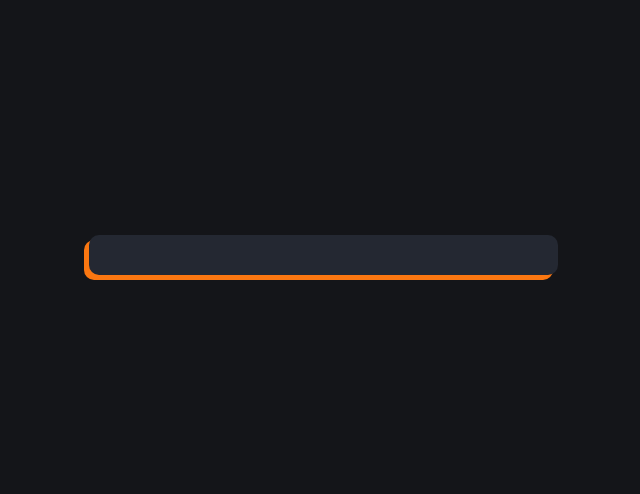
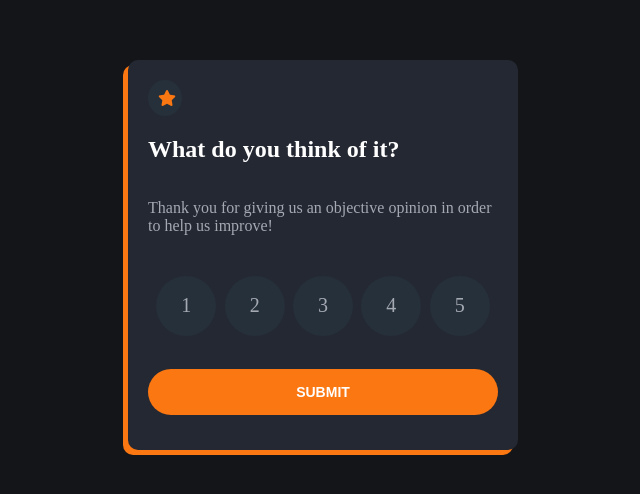
Before and after one commit to atefeh-dev/Modal-rating, a React app: page / in a window 1280 px wide. Shown: the part 148-642 px from the top of the page, without its empty margins (322-962 px from the left). Built offline with nearby package versions, Linux system fonts and the light colour scheme.

Commit message:
add rateing reducer

```diff
--- a/public/index.html
+++ b/public/index.html
@@ -1,3 +1,5 @@
+<!-- @format -->
+
 <!DOCTYPE html>
 <html lang="en">
   <head>
@@ -25,6 +27,13 @@
       Learn how to configure a non-root public URL by running `npm run build`.
     -->
     <title>React App</title>
+    <link
+      rel="stylesheet"
+      href="https://cdnjs.cloudflare.com/ajax/libs/font-awesome/6.0.0/css/all.min.css"
+      integrity="sha512-9usAa10IRO0HhonpyAIVpjrylPvoDwiPUiKdWk5t3PyolY1cOd4DSE0Ga+ri4AuTroPR5aQvXU9xC6qOPnzFeg=="
+      crossorigin="anonymous"
+      referrerpolicy="no-referrer"
+    />
   </head>
   <body>
     <noscript>You need to enable JavaScript to run this app.</noscript>
--- /dev/null
+++ b/src/actions/rate/actionType.js
@@ -0,0 +1,5 @@
+/** @format */
+
+export const rateActionType = {
+  setRate: "SET_RATE_APPLICATION",
+};
--- /dev/null
+++ b/src/actions/rate/reducer.js
@@ -0,0 +1,27 @@
+/** @format */
+
+import { rateActionType } from "./actionType";
+const initialState = {
+  rates: [
+    {
+      name: "atefeh",
+      score: "5",
+      dateTime: "3/5/2020",
+    },
+  ],
+};
+export const rateReducer = (state = initialState, action) => {
+  switch (action.type) {
+    case rateActionType.setRate:
+      return {
+        ...state.rates,
+        name: "atefe",
+        score: action.rateValue,
+        dateTime: "00-00",
+      };
+    default:
+      return {
+        ...state.rates,
+      };
+  }
+};
--- a/src/components/Modal.js
+++ b/src/components/Modal.js
@@ -1,10 +1,37 @@
 /** @format */
+import { useDispatch, useSelector } from "react-redux";
 
 const Modal = () => {
+  const rateController = useSelector((store) => store.rate);
+  console.log(rateController);
   return (
     <div className="container">
       <form className="modal-rating">
-        <div className="overlay"> </div>
+        <div className="overlay">
+          <i className="fa-solid fa-star"></i>
+          <h2> What do you think of it?</h2>
+          <p>
+            Thank you for giving us an objective opinion in order to help us
+            improve!
+          </p>
+          <div className="rating">
+            <input type="radio" name="rate" id="rate-1" value="1" required />
+            <label htmlFor="rate-1">1</label>
+
+            <input type="radio" name="rate" id="rate-2" value="2" required />
+            <label htmlFor="rate-2">2</label>
+
+            <input type="radio" name="rate" id="rate-3" value="3" required />
+            <label htmlFor="rate-3">3</label>
+
+            <input type="radio" name="rate" id="rate-4" value="4" required />
+            <label htmlFor="rate-4">4</label>
+
+            <input type="radio" name="rate" id="rate-5" value="5" required />
+            <label htmlFor="rate-5">5</label>
+          </div>
+          <button type="submit">Submit</button>
+        </div>
       </form>
     </div>
   );
--- a/src/store/reducers.js
+++ b/src/store/reducers.js
@@ -1,7 +1,8 @@
 /** @format */
 
 import { combineReducers } from "redux";
+import { rateReducer } from "../actions/rate/reducer";
 
 export default combineReducers({
-  replaceMe: () => "hi there",
+  rate: rateReducer,
 });
--- a/src/style/App.css
+++ b/src/style/App.css
@@ -4,7 +4,7 @@
   --background: #141519;
   --modal-color: #242832;
   --font-color: #ffffff;
-  --overlay-color: #fb7711;
+  --orange: #fb7711;
 }
 
 body {
@@ -19,11 +19,12 @@ body {
   z-index: 0;
 }
 .modal-rating {
-  background-color: #fb7711;
+  background-color: var(--orange);
   padding: 20px;
   color: var(--font-color);
-  font-family: sans-serif;
-  max-width: 429px;
+  font-family: serif;
+  max-width: 350px;
+  aspect-ratio: 1;
   width: 95%;
   border-radius: 10px;
   z-index: 2;
@@ -35,4 +36,67 @@ body {
   background-color: var(--modal-color);
   border-radius: 10px;
   transform: translate(5px, -5px);
+  display: flex;
+  flex-direction: column;
+  padding: 20px;
 }
+.modal-rating i {
+  color: var(--orange);
+  background-color: #26303b;
+  padding: 10px;
+  border-radius: 50%;
+  width: 4%;
+  aspect-ratio: 1;
+}
+.modal-rating p {
+  font-size: 16px;
+  color: #a4a9b2;
+}
+.modal-rating .rating {
+  display: flex;
+  justify-content: space-evenly;
+  align-items: center;
+  flex-direction: row;
+}
+.modal-rating .rating label {
+  display: flex;
+  justify-content: center;
+  align-items: center;
+  width: 1em;
+  height: 1em;
+  padding: 20px;
+  font-size: 20px;
+  margin-top: 25px;
+  color: #a4a9b2;
+  background-color: #26303b;
+  border-radius: 50%;
+  cursor: pointer;
+}
+.modal-rating .rating input[type="radio"] {
+  display: none;
+}
+.modal-rating .rating label:hover {
+  background-color: #7c8897;
+  color: #ffffff;
+}
+.modal-rating .rating input:checked + label {
+  background-color: var(--orange);
+  color: #ffffff;
+}
+.modal-rating button[type="submit"] {
+  background-color: var(--orange);
+  color: #ffffff;
+  width: 100%;
+  padding: 15px;
+  font-size: 14px;
+  font-weight: 700;
+  text-transform: uppercase;
+  border-radius: 99px;
+  border: 0px;
+  margin-top: 33px;
+  cursor: pointer;
+}
+.modal-rating button[type="submit"]:hover {
+  color: #fb7711;
+  background-color: #ffffff;
+}
```
Also changed, not shown: src/actions/rate/action.js (added, +9 -0 lines).
